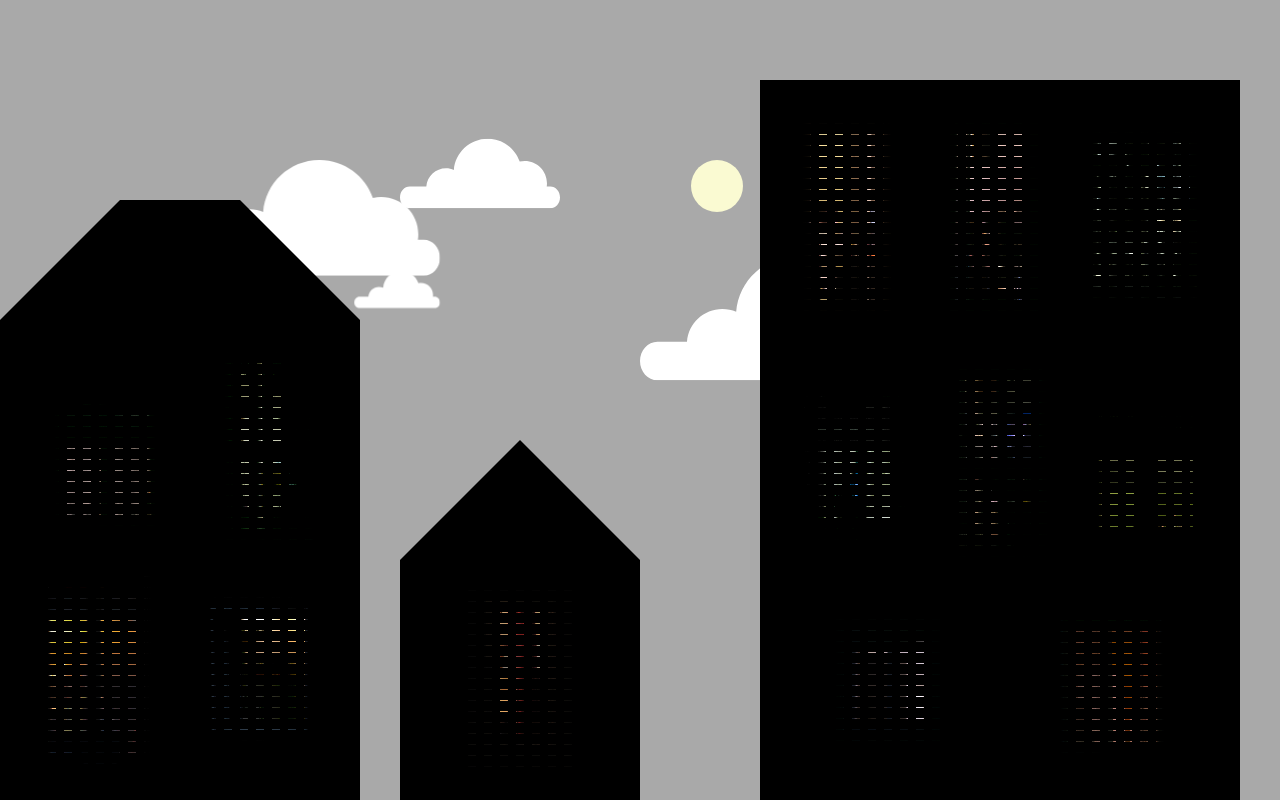
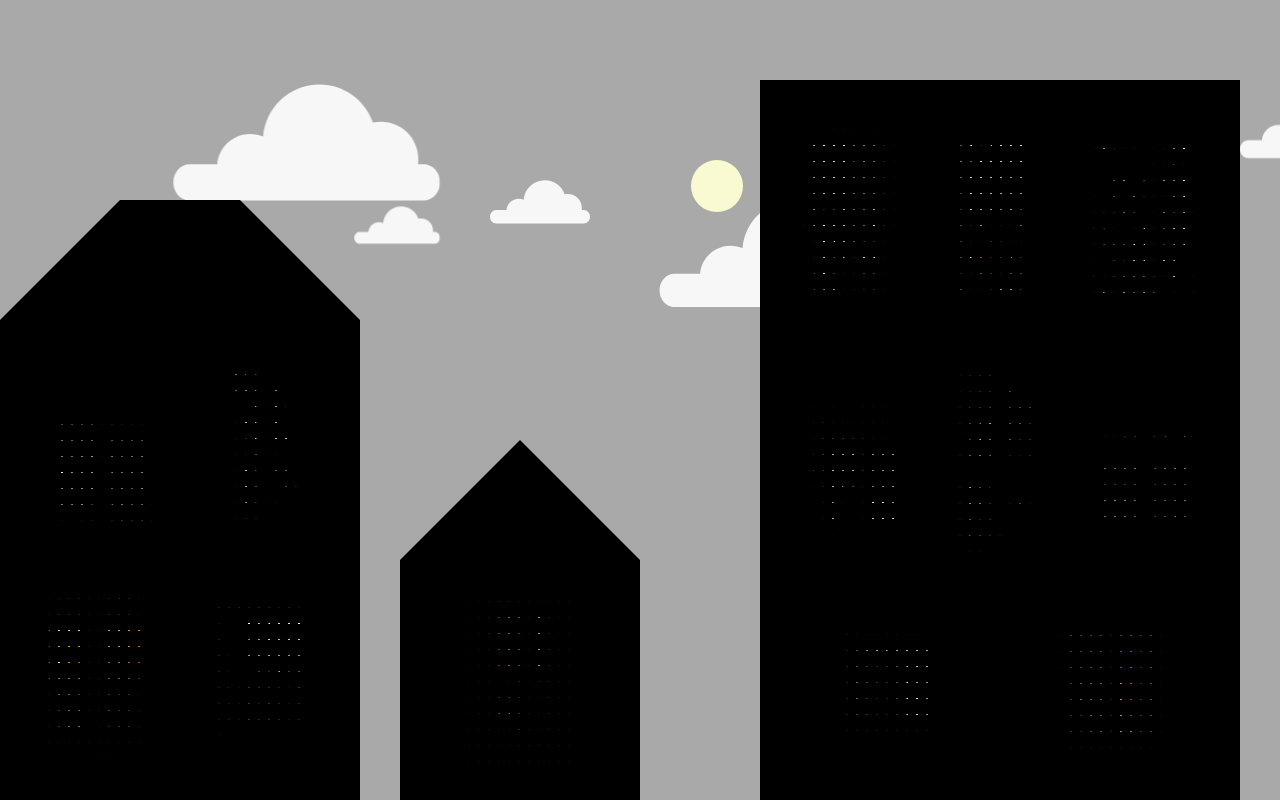
Before and after one commit to XavCamp/INSPICIO, a plain HTML site: page index.html in a window 1280 px wide. Drawn offline with Linux system fonts and the light colour scheme.

Commit message:
Clouds, interhouse, stores

```diff
--- a/clouds.css
+++ b/clouds.css
@@ -5,6 +5,7 @@
   position: absolute;
   width: 30vh;
   fill: white;
+  fill-opacity: 0.9;
 }
 .cloud:nth-of-type(1) {
     left: 10vh;
@@ -23,8 +24,24 @@
     top: 15vh;
 }
 .cloud:nth-of-type(5) {
-    left: 100vh;
+    left: 130vh;
+    top: 0vh;
+}
+.cloud:nth-of-type(6) {
+    left: 170vh;
+    top: 0vh;
+}
+.cloud:nth-of-type(7) {
+    left: 220vh;
     top: 10vh;
+}
+.cloud:nth-of-type(8) {
+    left: 270vh;
+    top: -10vh;
+}
+.cloud:nth-of-type(9) {
+    left: 270vh;
+    top: -7vh;
 }
 
 .cloud.front {
--- a/index.html
+++ b/index.html
@@ -8,7 +8,7 @@
     </head>
     <body>
         <svg style="display: none">
-            <symbol id="cloud">
+            <symbol id="cloud" viewBox="0 0 762 331">
                 <path d="M715.394,228h-16.595c0.79-5.219,1.201-10.562,1.201-16c0-58.542-47.458-106-106-106
             c-8.198,0-16.178,0.932-23.841,2.693C548.279,45.434,488.199,0,417.5,0c-84.827,0-154.374,65.401-160.98,148.529
             C245.15,143.684,232.639,141,219.5,141c-49.667,0-90.381,38.315-94.204,87H46.607C20.866,228,0,251.058,0,279.5
@@ -18,75 +18,67 @@
         <div class="wrapper">
             <div class="moon"></div>
 
-            <svg width="762px" height="331px" viewBox="0 0 762 331" enable-background="new 0 0 762 331" xml:space="preserve" class="cloud big front">
-                <use xlink:href="#cloud"></use>
-            </svg>
-            <svg width="762px" height="331px" viewBox="0 0 762 331" enable-background="new 0 0 762 331" xml:space="preserve" class="cloud distant smaller">
-                <use xlink:href="#cloud"></use>
-            </svg>
-
-            <svg width="762px" height="331px" viewBox="0 0 762 331" enable-background="new 0 0 762 331" xml:space="preserve" class="cloud small">
-                <use xlink:href="#cloud"></use>
-            </svg>
-
-            <svg width="762px" height="331px" viewBox="0 0 762 331" enable-background="new 0 0 762 331" xml:space="preserve" class="cloud distant massive">
-                <use xlink:href="#cloud"></use>
-            </svg>
-
-            <svg width="762px" height="331px" viewBox="0 0 762 331" enable-background="new 0 0 762 331" xml:space="preserve" class="cloud">
-                <use xlink:href="#cloud"></use>
-            </svg>
+            <svg class="cloud front big"><use xlink:href="#cloud"/></svg>
+            <svg class="cloud distant smaller"><use xlink:href="#cloud"/></svg>
+            <svg class="cloud background small"><use xlink:href="#cloud"/></svg>
+            <svg class="cloud distant massive"><use xlink:href="#cloud"/></svg>
+            <svg class="cloud background"><use xlink:href="#cloud"/></svg>
+            <svg class="cloud front small"><use xlink:href="#cloud"/></svg>
+            <svg class="cloud distant smaller"><use xlink:href="#cloud"/></svg>
+            <svg class="cloud background small"><use xlink:href="#cloud"/></svg>
+            <svg class="cloud front big"><use xlink:href="#cloud"/></svg>
 
             <div class="houseContainer">
                 <div class="house house1">
                     <div class="windowContainer">
-                        <div class="window">
-                            <img src="images/1.jpg">
-                        </div>
-                        <div class="window">
-                            <img src="images/2.jpg">
-                        </div>
-                        <div class="window">
-                            <img src="images/3.jpg">
-                        </div>
-                        <div class="window">
-                            <img src="images/4.jpg">
-                        </div>
+                        <div class="window"><img src="images/1.jpg"></div>
+                        <div class="window"><img src="images/2.jpg"></div>
+                        <div class="window"><img src="images/3.jpg"></div>
+                        <div class="window"><img src="images/4.jpg"></div>
                     </div>
                 </div>
                 <div class="house house2">
                     <div class="windowContainer">
-                        <div class="window">
-                            <img src="images/5.jpg">
-                        </div>
+                        <div class="window"><img src="images/5.jpg"></div>
                     </div>
                 </div>
                 <div class="house house3">
                     <div class="windowContainer">
-                        <div class="window">
-                            <img src="images/6.jpg">
+                        <div class="window"><img src="images/6.jpg"></div>
+                        <div class="window"><img src="images/7.jpg"></div>
+                        <div class="window"><img src="images/8.jpg"></div>
+                        <div class="window"><img src="images/9.jpg"></div>
+                        <div class="window"><img src="images/10.jpg"></div>
+                        <div class="window"><img src="images/11.jpg"></div>
+                        <div class="window"><img src="images/12.jpg"></div>
+                        <div class="window"><img src="images/13.jpg"></div>
                     </div>
-                        <div class="window">
-                            <img src="images/7.jpg">
                 </div>
-                        <div class="window">
-                            <img src="images/8.jpg">
+                <div class="house house4">
+                    <div class="windowContainer">
+                        <div class="window"><img src="images/14.jpg"></div>
+                        <div class="window"><img src="images/15.jpg"></div>
+                        <div class="window"><img src="images/16.jpg"></div>
+                        <div class="window"><img src="images/17.jpg"></div>
+                        <div class="window"><img src="images/18.jpg"></div>
+                        <div class="window"><img src="images/19.jpg"></div>
                     </div>
-                        <div class="window">
-                            <img src="images/9.jpg">
                 </div>
-                        <div class="window">
-                            <img src="images/10.jpg">
+                <div class="house interHouse"></div>
+                <div class="house house1">
+                    <div class="windowContainer">
+                        <div class="window"><img src="images/20.jpg"></div>
                     </div>
-                        <div class="window">
-                            <img src="images/11.jpg">
                 </div>
-                        <div class="window">
-                            <img src="images/12.jpg">
-                        </div>
-                        <div class="window">
-                            <img src="images/13.jpg">
-                        </div>
+                <div class="house house3">
+                    <div class="windowContainer">
+                        <div class="window"><img src="images/21.jpg"></div>
+                        <div class="window"><img src="images/22.jpg"></div>
+                        <div class="window"><img src="images/23.jpg"></div>
+                        <div class="window"><img src="images/24.jpg"></div>
+                        <div class="window"><img src="images/25.jpg"></div>
+                        <div class="window"><img src="images/26.jpg"></div>
+                        <div class="window"><img src="images/27.jpg"></div>
                     </div>
                 </div>
             </div>
--- a/main.css
+++ b/main.css
@@ -36,6 +36,7 @@ body {
     display: flex;
     align-items: flex-end;
     transform: translateZ(0);
+    padding-right: 5vh;
 }
 
 .house {
@@ -68,8 +69,8 @@ body {
     left: 0;
     right: 0;
     bottom: 0;
-    background: repeating-linear-gradient(0deg, black, black 10px, transparent 10px, transparent 11px, black 11px),
-    repeating-linear-gradient(90deg, black, black 8px, transparent 8px, transparent 16px, black 16px);
+    background: repeating-linear-gradient(0deg, black, black 15px, transparent 15px, transparent 16px, black 16px),
+    repeating-linear-gradient(90deg, black, black 8px, transparent 8px, transparent 10px, black 10px);
     transition: 1s bottom;
 }
 .window:hover:before {
@@ -83,7 +84,8 @@ body {
     left: 0;
     right: 0;
     bottom: 0;
-    background: linear-gradient(0deg, black, transparent 10%, transparent 90%, black 100%),     linear-gradient(90deg, black, transparent 10%, transparent 90%, black 100%);
+    background: linear-gradient(0deg, black, transparent 10%, transparent 90%, black 100%),
+    linear-gradient(90deg, black, transparent 10%, transparent 90%, black 100%);
 }
 
 .window img {
@@ -131,3 +133,14 @@ body {
     height: 90vh;
     width: 60vh;
 }
+
+.house4 {
+    margin-left: 10vh;
+    height: 80vh;
+    width: 60vh;
+}
+
+.interHouse {
+    height: 30vh;
+    width: 15vh;
+}
```
Lines whose indentation alone changed are shown as unchanged.
